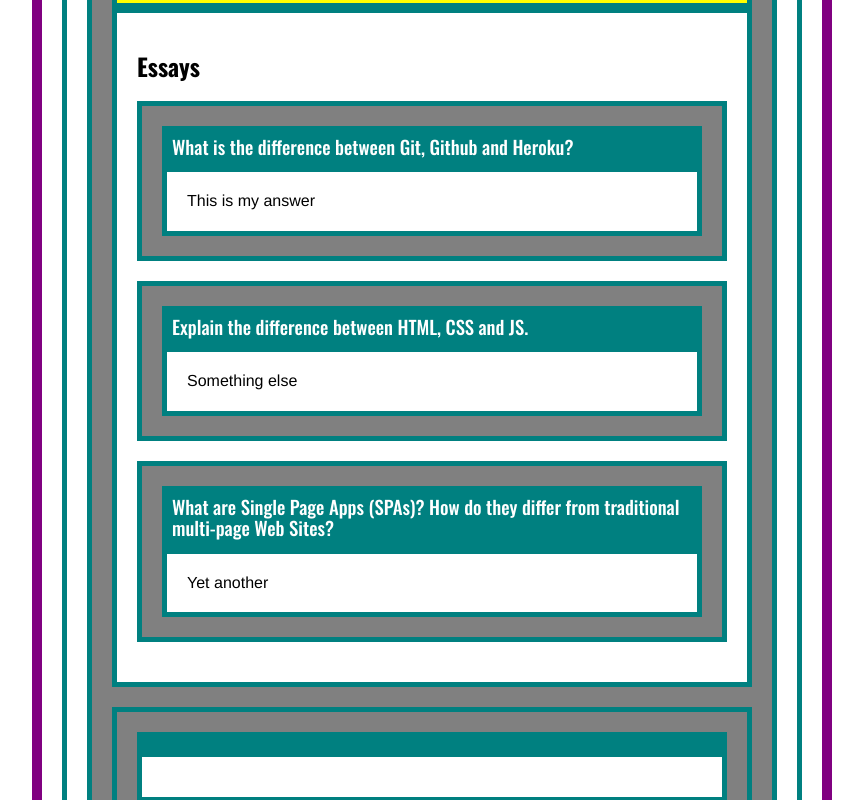
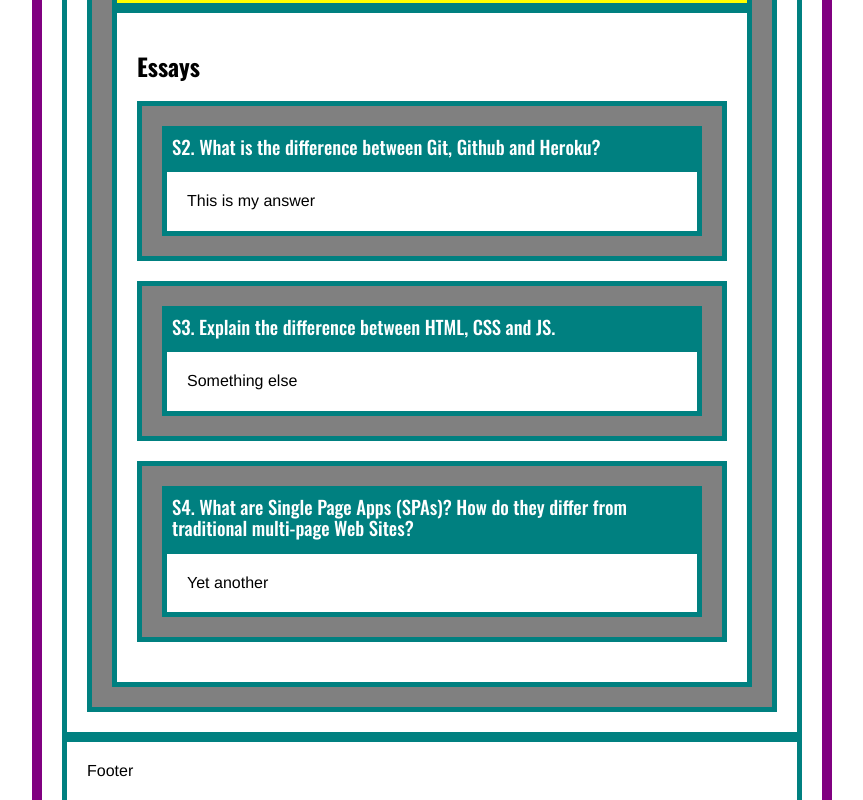
Before and after one commit to swcarey/Web-1-Carey-Spencer-Final, a React (Create React App) app: page / in a window 1280 px wide. Shown: the part 600-1400 px from the top of the page, without its empty margins (208-1071 px from the left). Built offline with nearby package versions, Linux system fonts and the light colour scheme.

Commit message:
Removing duplicate Essay

```diff
--- a/src/React/Homework/Essays/Essays.jsx
+++ b/src/React/Homework/Essays/Essays.jsx
@@ -7,13 +7,13 @@ const Essays = () => {
     return (
         <EssaysStyled>
             <h2>Essays</h2>
-            <Essay q='What is the difference between Git, Github and Heroku?'>
+            <Essay q='S2. What is the difference between Git, Github and Heroku?'>
                 This is my answer
             </Essay >
-            <Essay q='Explain the difference between HTML, CSS and JS.'>
+            <Essay q='S3. Explain the difference between HTML, CSS and JS.'>
                 Something else
             </Essay>
-            <Essay q='What are Single Page Apps (SPAs)? How do they differ from traditional multi-page Web Sites?'>
+            <Essay q='S4. What are Single Page Apps (SPAs)? How do they differ from traditional multi-page Web Sites?'>
                 Yet another
             </Essay>
         </EssaysStyled>
--- a/src/React/Homework/Homework.jsx
+++ b/src/React/Homework/Homework.jsx
@@ -3,14 +3,12 @@ import styled from 'styled-components';
 
 import SunAndMoon from './SunAndMoon.jsx';
 import Essays from './Essays/Essays.jsx';
-import Essay from './Essays/Essay.jsx';
 
 const Homework = () => {
     return (
         <HomeworkStyled>
-                <SunAndMoon />
-                <Essays />
-                <Essay />
+            <SunAndMoon />
+            <Essays />
         </HomeworkStyled>
     )
 }
```
